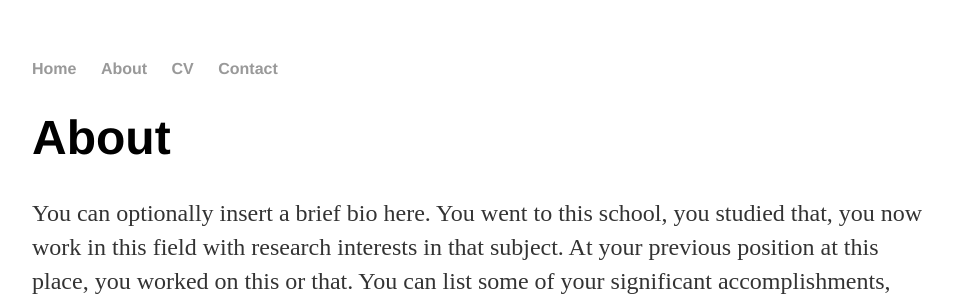
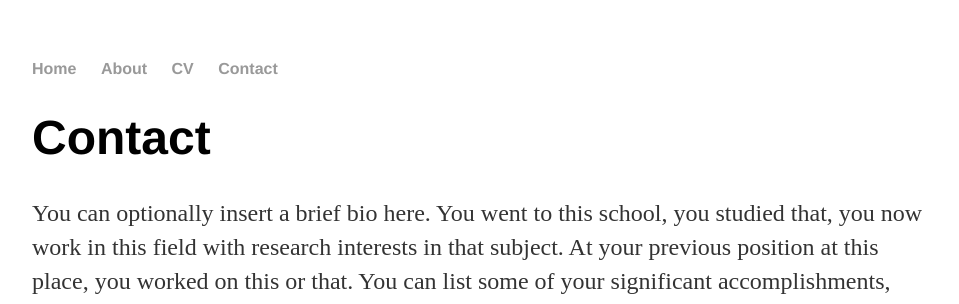
Before and after one commit to Archimedes2013/Archimedes2013.github.io, a Jekyll site: the page built from contact/index.html, in a window 1280 px wide. Shown: the top 304 px of the page, without its empty margins (160-1119 px from the left). Built offline with Jekyll 4.4.1, drawn with Linux system fonts in a browser that asks for light colours.

Commit message:
Update index.html

```diff
--- a/contact/index.html
+++ b/contact/index.html
@@ -4,7 +4,7 @@ title: Contact
 ---
 
 <div class="contact">
-			<h1>About</h1>
+			<h1>Contact</h1>
 			<p>You can optionally insert a brief bio here. You went to this school, you studied that, you now work in this field with research interests in that subject. At your previous position at this place, you worked on this or that. You can list some of your significant accomplishments, awards, or recognition here as well. You live in this city with these animals and people. In your free time you like X, Y, and Z.</p>
 
 			<ul class="contacts">
```
